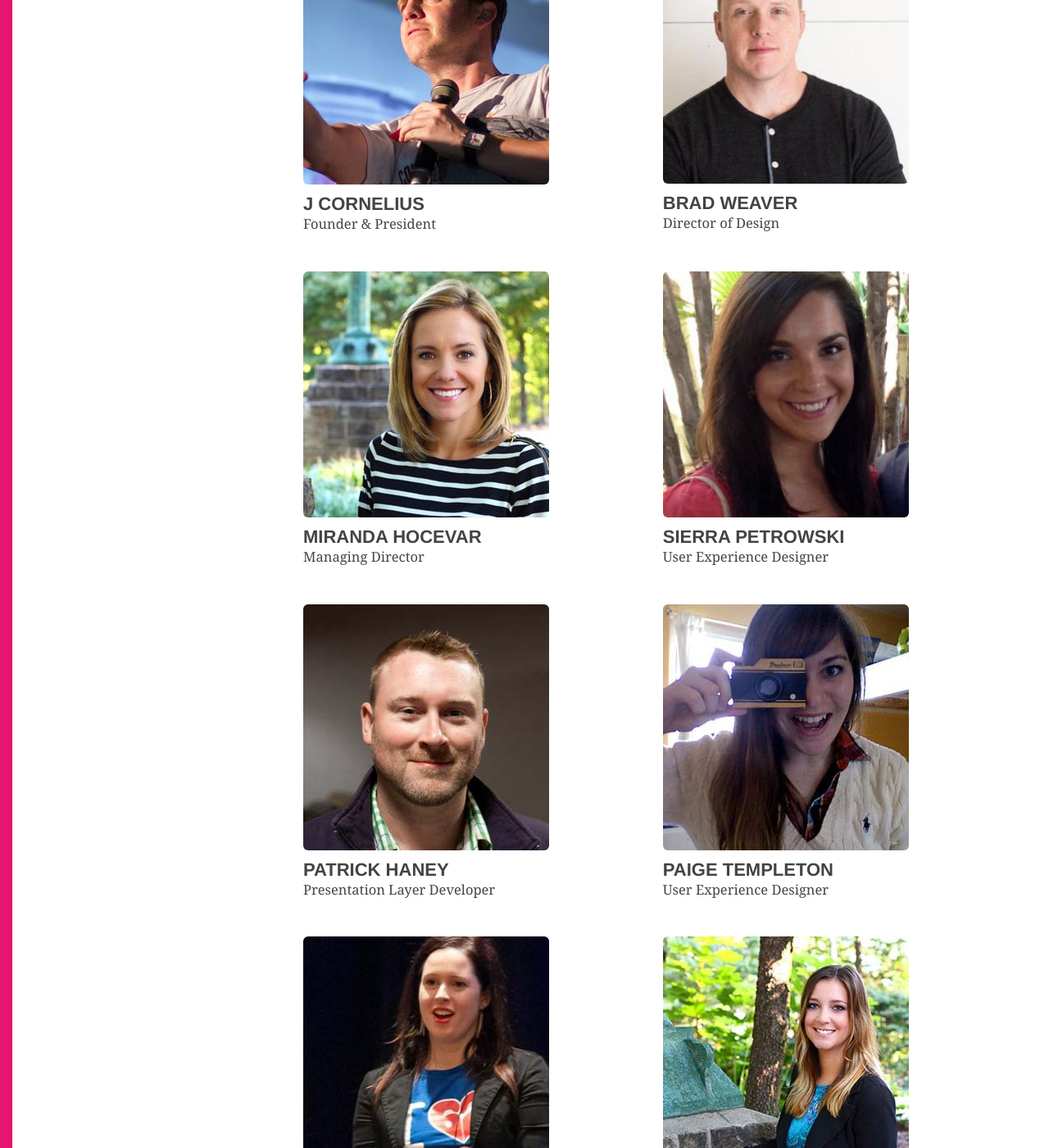
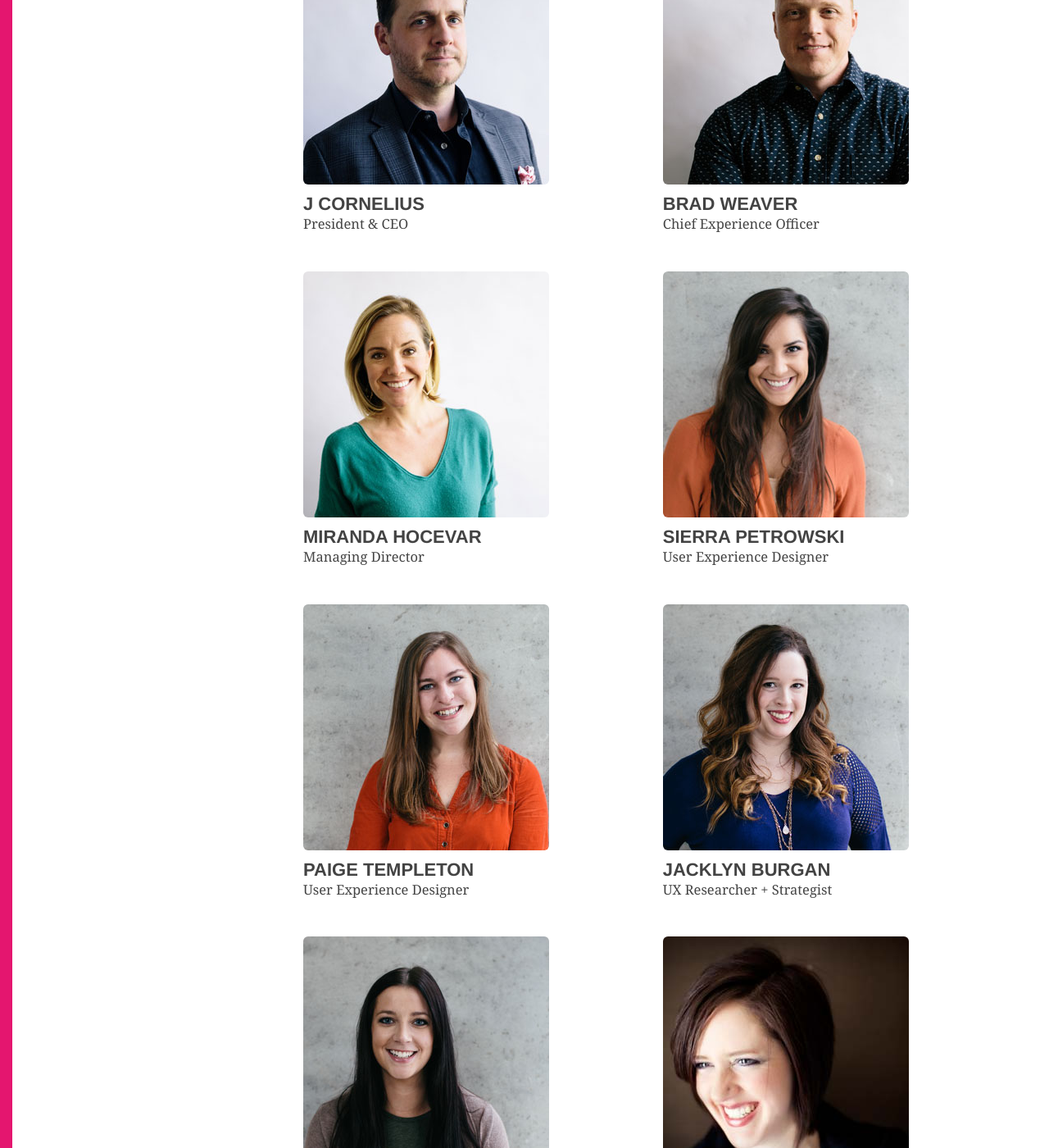
Before and after one commit to ninelabs/ninelabs.com, a Jekyll site: the page built from about/team.html, in a window 1280 px wide and 1400 px high, scrolled down 752 px. Shown: the whole window at 82% size. Built offline with Jekyll 4.4.1, drawn with Linux system fonts in a browser that asks for light colours; nearby versions of some CDN libraries; some of the changed lines change nothing that is shown.

Commit message:
updates to team page

```diff
--- a/_data/team.yml
+++ b/_data/team.yml
@@ -1,7 +1,7 @@
 - name: J Cornelius
   partner: true
   photo: /img/people/j-cornelius.jpg
-  role: Founder &amp; President
+  role: President &amp; CEO
   skills:
     - Digital Strategy
     - User Experience
@@ -30,7 +30,7 @@
 - name: Brad Weaver
   partner: true
   photo: /img/people/brad-weaver.jpg
-  role: Director of Design
+  role: Chief Experience Officer
   skills:
     - User Experience
     - Information Architecture
@@ -108,31 +108,6 @@
     She joined Nine Labs in 2014 as an interactive designer and enjoys that every client project requires something slightly different. As an independent and occasionally impatient only child, her worst fear after graduation was being siloed off at a large agency making banner ads every day. She’s glad to be involved in the full life cycle of a project and appreciates the strategy behind a well-researched design.
 
     Sierra enjoys Atlanta&rsquo;s wealth of festivals and good restaurants. She loves elephants, Stevie Wonder, espresso and Sans Serif fonts.
-
-- name: Patrick Haney
-  photo: /img/people/patrick-haney.jpg
-  role: Presentation Layer Developer
-  twitter: https://twitter.com/notasausage
-  linkedin: https://www.linkedin.com/in/patrickhaney
-  dribbble: https://dribbble.com/notasausage
-  website: http://patrickhaney.com
-  skills:
-    - User Interface Design
-    - Responsive Web Design
-    - Mobile Design
-    - Usability
-    - Web Application Design
-    - Email Messaging Design
-    - HTML5
-    - CSS3
-    - jQuery
-    - Sass CSS
-  bio: |
-    Patrick is not a sausage. He’s a designer/developer hybrid who has spent the last 17 years working as a web professional in a variety of environments, including large corporations, startups, and universities (including Harvard). These days he works from his home office in Western New York where he's focused on improving the UX of web products with front-end code.
-
-    Patrick specializes in designing and hand coding websites and web applications with HTML and CSS. He’s a full-stack designer who is able to take a project from concept to final build, and he is keenly aware of cross-browser differences, web standards, and usability concerns.
-
-    He is also adept at designing for mobile (both native and web-based products), and is highly experienced with responsive web design patterns and techniques. When he’s not designing and developing for the web, you can find Patrick speaking at conferences, getting involved in the local web community, or hunting down the best chicken wings in town.
 
 
 - name: Paige Templeton
```
Also changed, not shown: img/people/brad-weaver.jpg, img/people/charline-leger.jpg, img/people/j-cornelius.jpg, img/people/jacklyn-burgan.jpg, img/people/kellye-call.jpg, img/people/miranda-hocevar.jpg, img/people/paige-templeton.jpg, img/people/sierra-petrowski.jpg.
